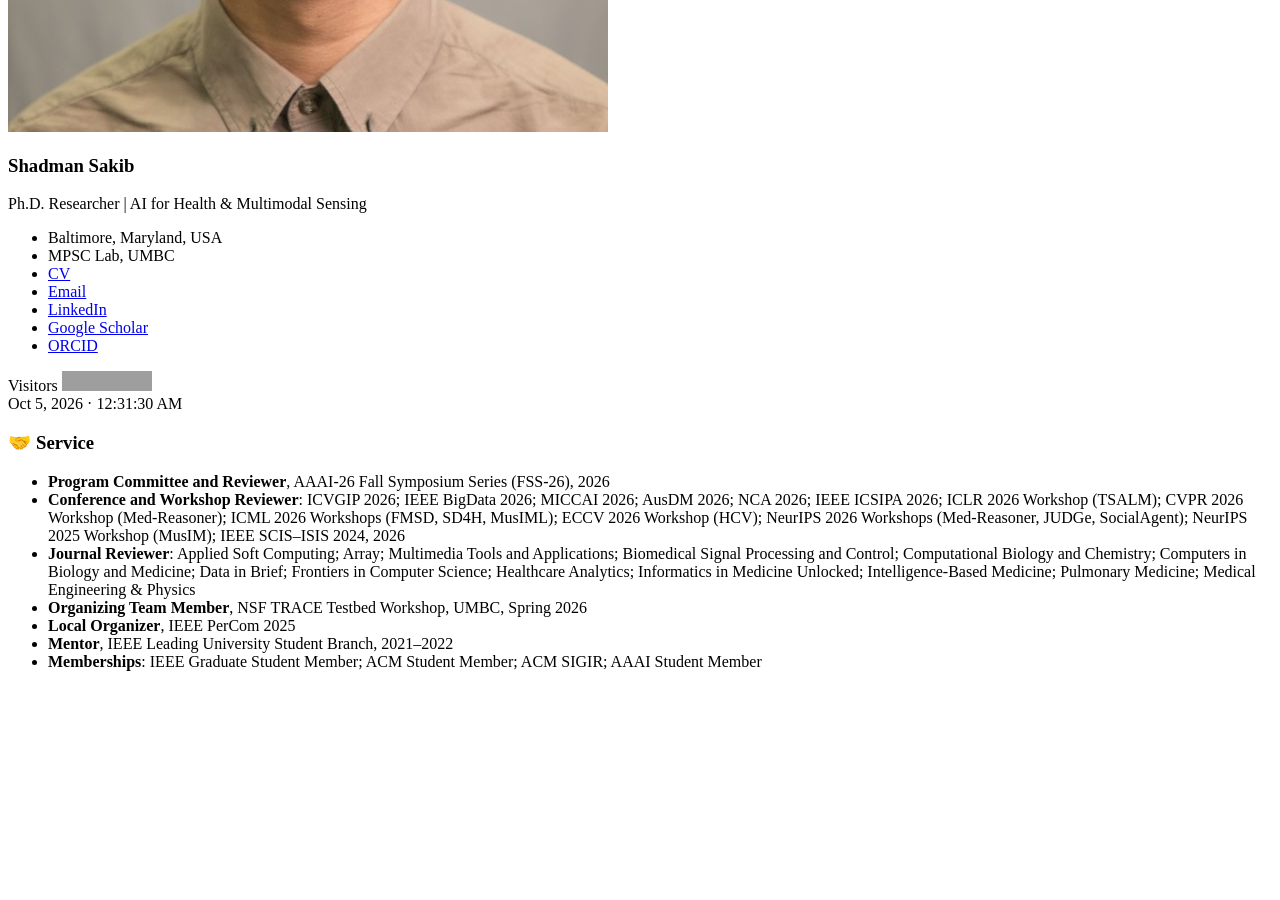
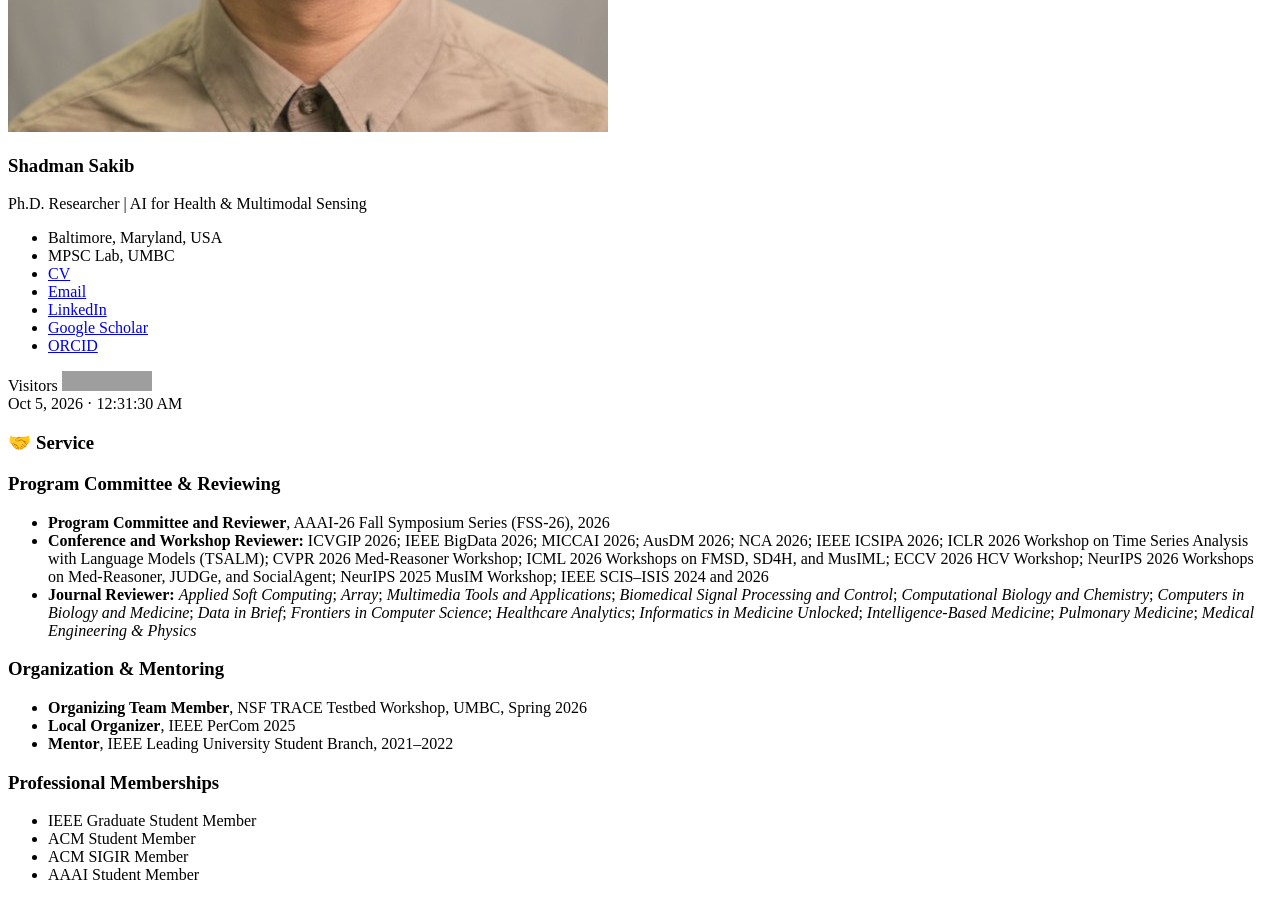
Before and after one commit to sakibshadman/sakibshadman.github.io, a Jekyll site: the page built from _pages/includes/service.md, in a window 1280 px wide and 900 px high, scrolled down 688 px. Built offline with Jekyll 4.4.1, drawn with Linux system fonts in a browser that asks for light colours; our own code applies the rules of GitHub Pages for plain Markdown files; before the commit the page ends 1375 px from its top, so only the background shows below that; grey boxes are pictures that could not be loaded.

Commit message:
Update service.md

```diff
--- a/_pages/includes/service.md
+++ b/_pages/includes/service.md
@@ -1,8 +1,22 @@
 # 🤝 Service
+
+### Program Committee & Reviewing
+
 - **Program Committee and Reviewer**, AAAI-26 Fall Symposium Series (FSS-26), 2026
-- **Conference and Workshop Reviewer**: ICVGIP 2026; IEEE BigData 2026; MICCAI 2026; AusDM 2026; NCA 2026; IEEE ICSIPA 2026; ICLR 2026 Workshop (TSALM); CVPR 2026 Workshop (Med-Reasoner); ICML 2026 Workshops (FMSD, SD4H, MusIML); ECCV 2026 Workshop (HCV); NeurIPS 2026 Workshops (Med-Reasoner, JUDGe, SocialAgent); NeurIPS 2025 Workshop (MusIM); IEEE SCIS–ISIS 2024, 2026
-- **Journal Reviewer**: Applied Soft Computing; Array; Multimedia Tools and Applications; Biomedical Signal Processing and Control; Computational Biology and Chemistry; Computers in Biology and Medicine; Data in Brief; Frontiers in Computer Science; Healthcare Analytics; Informatics in Medicine Unlocked; Intelligence-Based Medicine; Pulmonary Medicine; Medical Engineering & Physics
+- **Conference and Workshop Reviewer:** ICVGIP 2026; IEEE BigData 2026; MICCAI 2026; AusDM 2026; NCA 2026; IEEE ICSIPA 2026; ICLR 2026 Workshop on Time Series Analysis with Language Models (TSALM); CVPR 2026 Med-Reasoner Workshop; ICML 2026 Workshops on FMSD, SD4H, and MusIML; ECCV 2026 HCV Workshop; NeurIPS 2026 Workshops on Med-Reasoner, JUDGe, and SocialAgent; NeurIPS 2025 MusIM Workshop; IEEE SCIS–ISIS 2024 and 2026
+- **Journal Reviewer:** *Applied Soft Computing*; *Array*; *Multimedia Tools and Applications*; *Biomedical Signal Processing and Control*; *Computational Biology and Chemistry*; *Computers in Biology and Medicine*; *Data in Brief*; *Frontiers in Computer Science*; *Healthcare Analytics*; *Informatics in Medicine Unlocked*; *Intelligence-Based Medicine*; *Pulmonary Medicine*; *Medical Engineering & Physics*
+
+
+### Organization & Mentoring
+
 - **Organizing Team Member**, NSF TRACE Testbed Workshop, UMBC, Spring 2026
 - **Local Organizer**, IEEE PerCom 2025
 - **Mentor**, IEEE Leading University Student Branch, 2021–2022
-- **Memberships**: IEEE Graduate Student Member; ACM Student Member; ACM SIGIR; AAAI Student Member
+
+
+### Professional Memberships
+
+- IEEE Graduate Student Member
+- ACM Student Member
+- ACM SIGIR Member
+- AAAI Student Member
```
